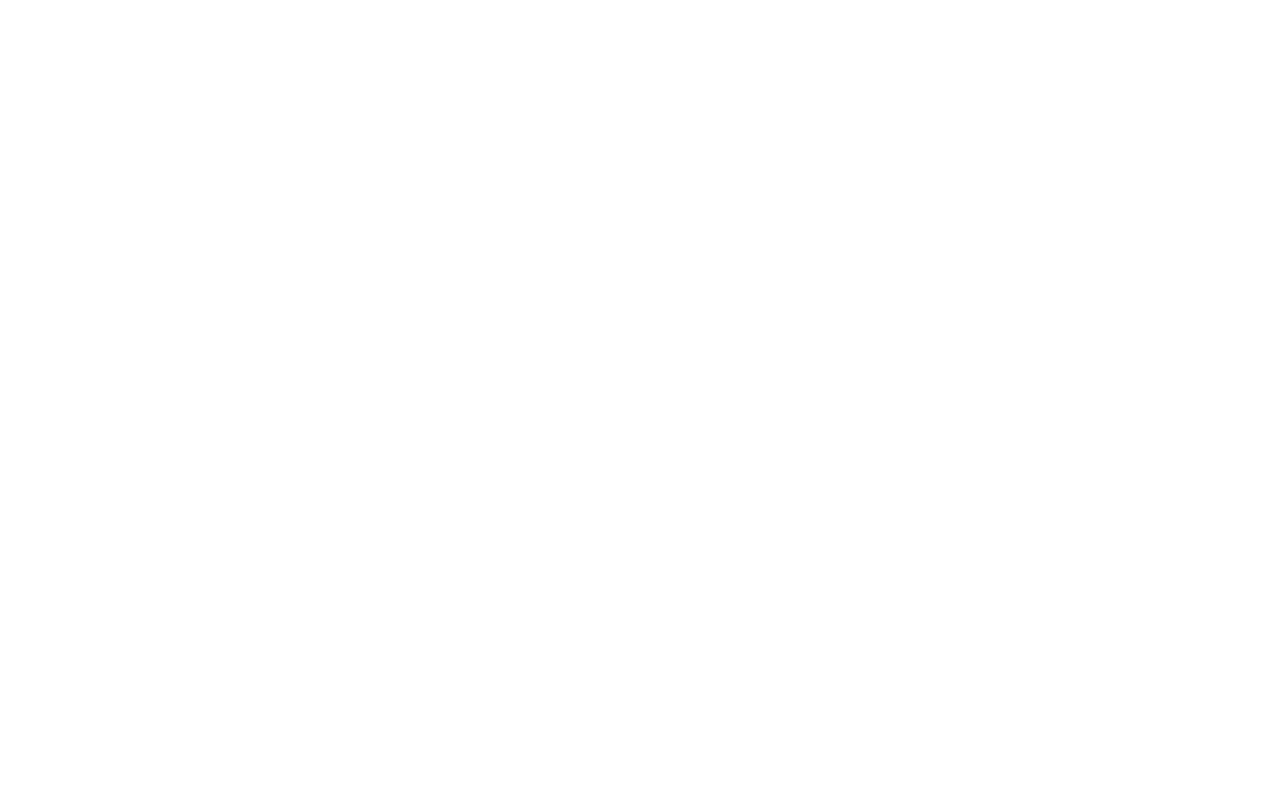
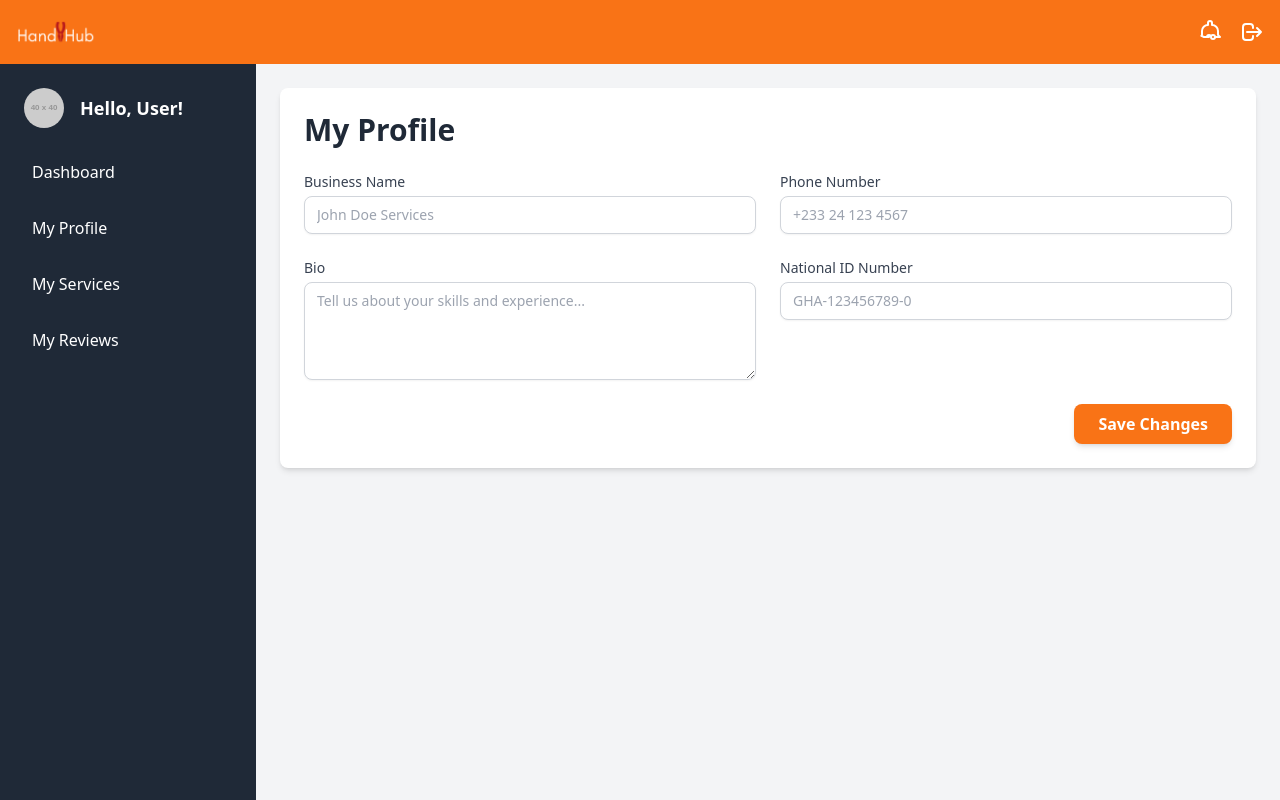
Before and after one commit to gemgeek/HandyHub-frontend, a React (Vite) app: page /dashboard/artisan/profile in a window 1280 px wide. Before the commit this address had no page. Built offline with nearby package versions, Linux system fonts and the light colour scheme.

Commit message:
feat: Implement a working login and signup flow

```diff
--- a/src/App.jsx
+++ b/src/App.jsx
@@ -11,6 +11,8 @@
 import CustomerDashboard from './pages/CustomerDashboard';
 import ArtisanDashboard from './pages/ArtisanDashboard';
 import ArtisanDashboardLayout from './components/Dashboard/ArtisanDashboardLayout';
+import CustomerProfilePage from './pages/CustomerProfilePage';
+import ArtisanProfilePage from './pages/ArtisanProfilePage';
 import './index.css';
 
 // This layout will wrap all our pages.
@@ -42,13 +44,13 @@
           <Route path="/register/customer" element={<CustomerSignup />} />
           <Route path="/register/artisan" element={<ArtisanSignup />} />
         </Route>
-        {/* Route for the Customer Dashboard using its dedicated layout */}
         <Route path="/dashboard/customer" element={<DashboardLayout />}>
           <Route index element={<CustomerDashboard />} />
+          <Route path="profile" element={<CustomerProfilePage />} />
         </Route>
-        {/* Route for the Artisan Dashboard using its dedicated layout */}
         <Route path="/dashboard/artisan" element={<ArtisanDashboardLayout />}>
           <Route index element={<ArtisanDashboard />} />
+          <Route path="profile" element={<ArtisanProfilePage />} />
         </Route>
       </Routes>
     </BrowserRouter>
--- a/src/components/Dashboard/ArtisanDashboardLayout.jsx
+++ b/src/components/Dashboard/ArtisanDashboardLayout.jsx
@@ -1,20 +1,14 @@
 import React, { useState, useEffect } from 'react';
 import { Link, Outlet } from 'react-router-dom';
+import useAuth from '../../useAuth';
 
 const ArtisanDashboardLayout = () => {
   const [isSidebarOpen, setIsSidebarOpen] = useState(false);
-  const [user, setUser] = useState(null);
+  const user = useAuth();
 
   const handleLinkClick = () => {
     setIsSidebarOpen(false);
   };
-
-  useEffect(() => {
-    const storedUser = localStorage.getItem('user');
-    if (storedUser) {
-      setUser(JSON.parse(storedUser));
-    }
-  }, []);
 
   return (
     <div className="flex flex-col h-screen">
@@ -33,7 +27,7 @@
           <button className="text-white hover:text-gray-200 transition-colors">
             {/* Bell Icon (placeholder) */}
             <svg xmlns="http://www.w3.org/2000/svg" className="h-6 w-6" fill="none" viewBox="0 0 24 24" stroke="currentColor">
-              <path strokeLinecap="round" strokeLinejoin="round" strokeWidth={2} d="M15 17h5l-1.405-1.405A2.002 2.002 0 0118 14.5V11a6 6 0 00-6-6V3a2 2 0 00-2-2 2 2 0 00-2 2v2a6 6 0 00-6 6v3.5a2.002 2.002 0 01-.595 1.405L4 17h5m6 0a2 2 0 11-4 0m4 0a2 2 0 10-4 0m0 0a2 2 0 00-4 0m0 0H9" />
+              <path strokeLinecap="round" strokeLinejoin="round" strokeWidth={2} d="M15 17h5l-1.405-1.405A2.002 2.002 0 0118 14.5V11a6 6 0 00-6-6V3a2 2 0 00-2-2 2 2 0 00-2 2v2a6 6 0 00-6 6v3.5a2.002 2 0 01-.595 1.405L4 17h5m6 0a2 2 0 11-4 0m4 0a2 2 0 10-4 0m0 0a2 2 0 00-4 0m0 0H9" />
             </svg>
           </button>
           <button className="text-white hover:text-gray-200 transition-colors">
@@ -50,7 +44,7 @@
         <aside className="w-64 bg-gray-800 text-white p-6 md:flex flex-col hidden">
           <div className="flex items-center space-x-4 mb-6">
             <img src="https://placehold.co/40x40" alt="User Avatar" className="rounded-full" />
-            <span className="font-semibold text-lg">Hello, {user?.firstName}!</span>
+            <span className="font-semibold text-lg">Hello, {user?.firstName || 'User'}!</span>
           </div>
           <div className="space-y-4">
             <Link to="/dashboard/artisan" onClick={handleLinkClick} className="flex items-center space-x-2 p-2 rounded hover:bg-gray-700 transition-colors"><span>Dashboard</span></Link>
@@ -68,7 +62,7 @@
             </button>
             <div className="flex items-center space-x-4 mb-6">
               <img src="https://placehold.co/40x40" alt="User Avatar" className="rounded-full" />
-              <span className="font-semibold text-lg">Hello, {user?.firstName}!</span>
+              <span className="font-semibold text-lg">Hello, {user?.firstName || 'User'}!</span>
             </div>
             <div className="space-y-4">
               {/* Mobile menu items with onClick handler */}
--- /dev/null
+++ b/src/pages/ArtisanProfilePage.jsx
@@ -0,0 +1,159 @@
+import React, { useState, useEffect } from 'react';
+import axios from 'axios';
+import useAuth from '../useAuth';
+
+const ArtisanProfilePage = () => {
+  const [formData, setFormData] = useState({
+    businessName: '',
+    phoneNumber: '',
+    bio: '',
+    profession: '',
+    yearsOfExperience: '',
+    locationRegion: '',
+    locationCity: '',
+    nationalIdNumber: '',
+  });
+  const [loading, setLoading] = useState(true);
+  const [error, setError] = useState('');
+  const [success, setSuccess] = useState('');
+  const user = useAuth();
+
+  useEffect(() => {
+    // Fetch artisan profile data on component mount
+    const fetchProfile = async () => {
+      if (user && user.userType === 'artisan') {
+        try {
+          // Send the authentication token with the request
+          const response = await axios.get(`http://127.0.0.1:8000/api/profiles/artisan/`, {
+            headers: { Authorization: `Token ${user.token}` },
+          });
+          const profile = response.data;
+
+          // Pre-fill form with fetched data
+          setFormData({
+            businessName: profile.business_name || '',
+            phoneNumber: profile.user.phone_number || '',
+            bio: profile.bio || '',
+            nationalIdNumber: profile.national_id_number || '',
+            // These fields are not yet stored in the backend, but we keep them here for the form
+            profession: '',
+            yearsOfExperience: '',
+            locationRegion: '',
+            locationCity: '',
+          });
+        } catch (err) {
+          setError('Failed to fetch profile data.');
+          console.error(err);
+        } finally {
+          setLoading(false);
+        }
+      } else {
+        setLoading(false);
+      }
+    };
+    fetchProfile();
+  }, [user]);
+
+  const handleChange = (e) => {
+    const { name, value } = e.target;
+    setFormData((prevData) => ({
+      ...prevData,
+      [name]: value,
+    }));
+  };
+
+  const handleSubmit = async (e) => {
+    e.preventDefault();
+    setError('');
+    setSuccess('');
+
+    if (user && user.userType === 'artisan') {
+      try {
+        const response = await axios.put(`http://127.0.0.1:8000/api/profiles/artisan/`, {
+          // We only send the fields that the ArtisanProfileSerializer expects
+          business_name: formData.businessName,
+          bio: formData.bio,
+          national_id_number: formData.nationalIdNumber,
+          // We'll update other profile details later
+        }, {
+          headers: { Authorization: `Token ${user.token}` },
+        });
+        setSuccess('Profile updated successfully!');
+        // Update the user object in local storage to reflect the changes
+        const updatedUser = { ...user, firstName: formData.businessName.split(' ')[0] || user.firstName };
+        localStorage.setItem('user', JSON.stringify(updatedUser));
+      } catch (err) {
+        setError('Failed to update profile.');
+        console.error(err);
+      }
+    }
+  };
+
+  if (loading) {
+    return <div className="p-6 text-center">Loading profile...</div>;
+  }
+
+  return (
+    <div className="p-6 bg-white rounded-lg shadow-md">
+      <h1 className="text-3xl font-bold text-gray-800 mb-6">My Profile</h1>
+      {error && <div className="bg-red-100 border border-red-400 text-red-700 px-4 py-3 rounded relative mb-4">{error}</div>}
+      {success && <div className="bg-green-100 border border-green-400 text-green-700 px-4 py-3 rounded relative mb-4">{success}</div>}
+      <form className="grid grid-cols-1 md:grid-cols-2 gap-6" onSubmit={handleSubmit}>
+        <div>
+          <label className="block text-sm font-medium text-gray-700">Business Name</label>
+          <input
+            type="text"
+            name="businessName"
+            value={formData.businessName}
+            onChange={handleChange}
+            className="mt-1 block w-full px-3 py-2 border border-gray-300 rounded-lg shadow-sm focus:outline-none focus:ring-orange-500 focus:border-orange-500 sm:text-sm"
+            placeholder="John Doe Services"
+          />
+        </div>
+        <div>
+          <label className="block text-sm font-medium text-gray-700">Phone Number</label>
+          <input
+            type="tel"
+            name="phoneNumber"
+            value={formData.phoneNumber}
+            onChange={handleChange}
+            className="mt-1 block w-full px-3 py-2 border border-gray-300 rounded-lg shadow-sm focus:outline-none focus:ring-orange-500 focus:border-orange-500 sm:text-sm"
+            placeholder="+233 24 123 4567"
+          />
+        </div>
+        <div>
+          <label className="block text-sm font-medium text-gray-700">Bio</label>
+          <textarea
+            name="bio"
+            value={formData.bio}
+            onChange={handleChange}
+            rows="4"
+            className="mt-1 block w-full px-3 py-2 border border-gray-300 rounded-lg shadow-sm focus:outline-none focus:ring-orange-500 focus:border-orange-500 sm:text-sm"
+            placeholder="Tell us about your skills and experience..."
+          ></textarea>
+        </div>
+        <div>
+          <label className="block text-sm font-medium text-gray-700">National ID Number</label>
+          <input
+            type="text"
+            name="nationalIdNumber"
+            value={formData.nationalIdNumber}
+            onChange={handleChange}
+            className="mt-1 block w-full px-3 py-2 border border-gray-300 rounded-lg shadow-sm focus:outline-none focus:ring-orange-500 focus:border-orange-500 sm:text-sm"
+            placeholder="GHA-123456789-0"
+          />
+        </div>
+        <div className="md:col-span-2 flex justify-end">
+          <button
+            type="submit"
+            className="px-6 py-2 bg-orange-500 text-white font-semibold rounded-lg shadow-md hover:bg-orange-600 transition-colors"
+          >
+            Save Changes
+          </button>
+        </div>
+      </form>
+    </div>
+  );
+};
+
+export default ArtisanProfilePage;
--- a/src/pages/ArtisanSignup.jsx
+++ b/src/pages/ArtisanSignup.jsx
@@ -59,7 +59,6 @@
 
     try {
       const response = await axios.post('http://127.0.0.1:8000/api/auth/register/', {
-        // We only send the fields that the RegisterSerializer expects
         username: formData.username,
         email: formData.email,
         password: formData.password,
--- /dev/null
+++ b/src/pages/CustomerProfilePage.jsx
@@ -0,0 +1,54 @@
+import React from 'react';
+
+const CustomerProfilePage = () => {
+  return (
+    <div className="p-6 bg-white rounded-lg shadow-md">
+      <h1 className="text-3xl font-bold text-gray-800 mb-6">My Profile</h1>
+      <form className="space-y-4">
+        <div>
+          <label className="block text-sm font-medium text-gray-700">Full Name</label>
+          <input
+            type="text"
+            className="mt-1 block w-full px-3 py-2 border border-gray-300 rounded-lg shadow-sm"
+            placeholder="Matilda Esenam"
+          />
+        </div>
+        <div>
+          <label className="block text-sm font-medium text-gray-700">Email Address</label>
+          <input
+            type="email"
+            className="mt-1 block w-full px-3 py-2 border border-gray-300 rounded-lg shadow-sm"
+            placeholder="matilda@example.com"
+            disabled // This field will be disabled since email is the unique identifier
+          />
+        </div>
+        <div>
+          <label className="block text-sm font-medium text-gray-700">Phone Number</label>
+          <input
+            type="tel"
+            className="mt-1 block w-full px-3 py-2 border border-gray-300 rounded-lg shadow-sm"
+            placeholder="+233 55 123 4567"
+          />
+        </div>
+        <div>
+          <label className="block text-sm font-medium text-gray-700">Location</label>
+          <input
+            type="text"
+            className="mt-1 block w-full px-3 py-2 border border-gray-300 rounded-lg shadow-sm"
+            placeholder="Accra"
+          />
+        </div>
+        <div className="flex justify-end">
+          <button
+            type="submit"
+            className="px-6 py-2 bg-orange-500 text-white font-semibold rounded-lg shadow-md hover:bg-orange-600 transition-colors"
+          >
+            Save Changes
+          </button>
+        </div>
+      </form>
+    </div>
+  );
+};
+
+export default CustomerProfilePage;
```
Also changed, not shown: src/components/Dashboard/DashboardLayout.jsx (+2 -10 lines).
